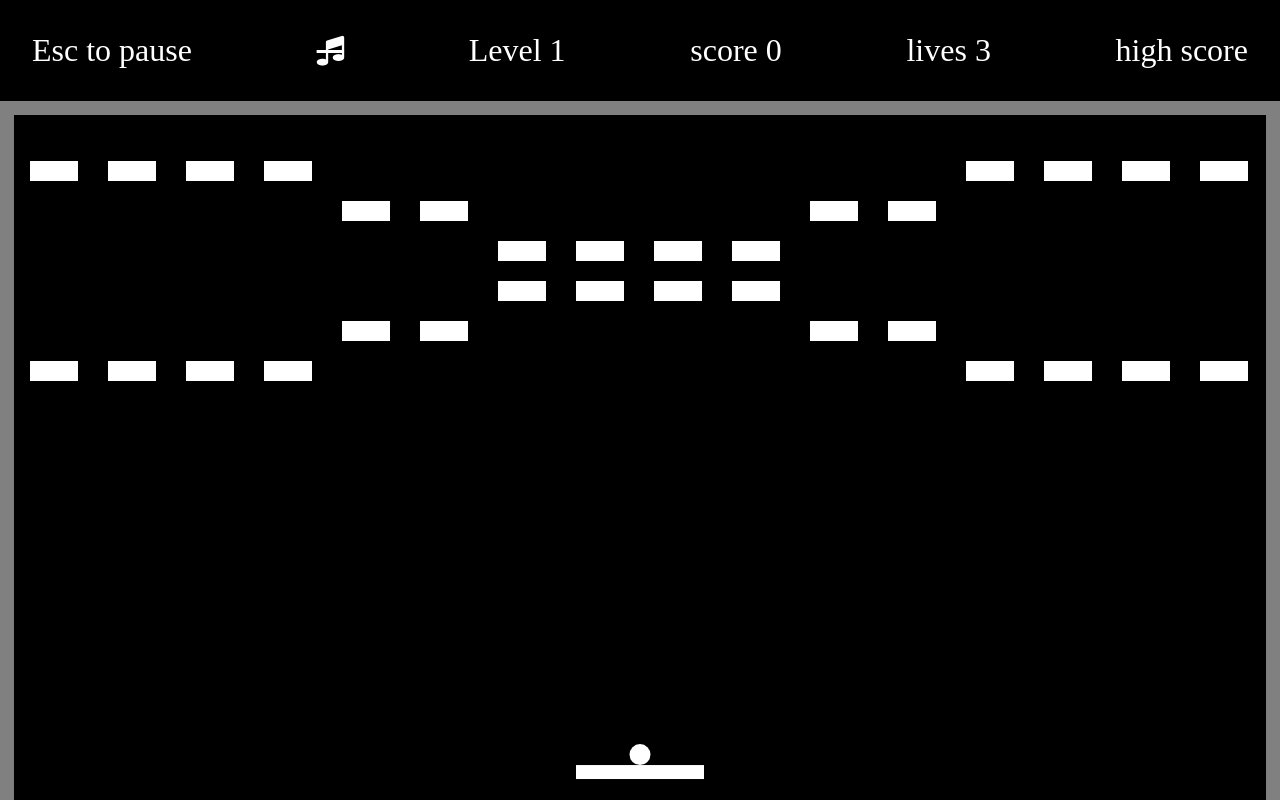
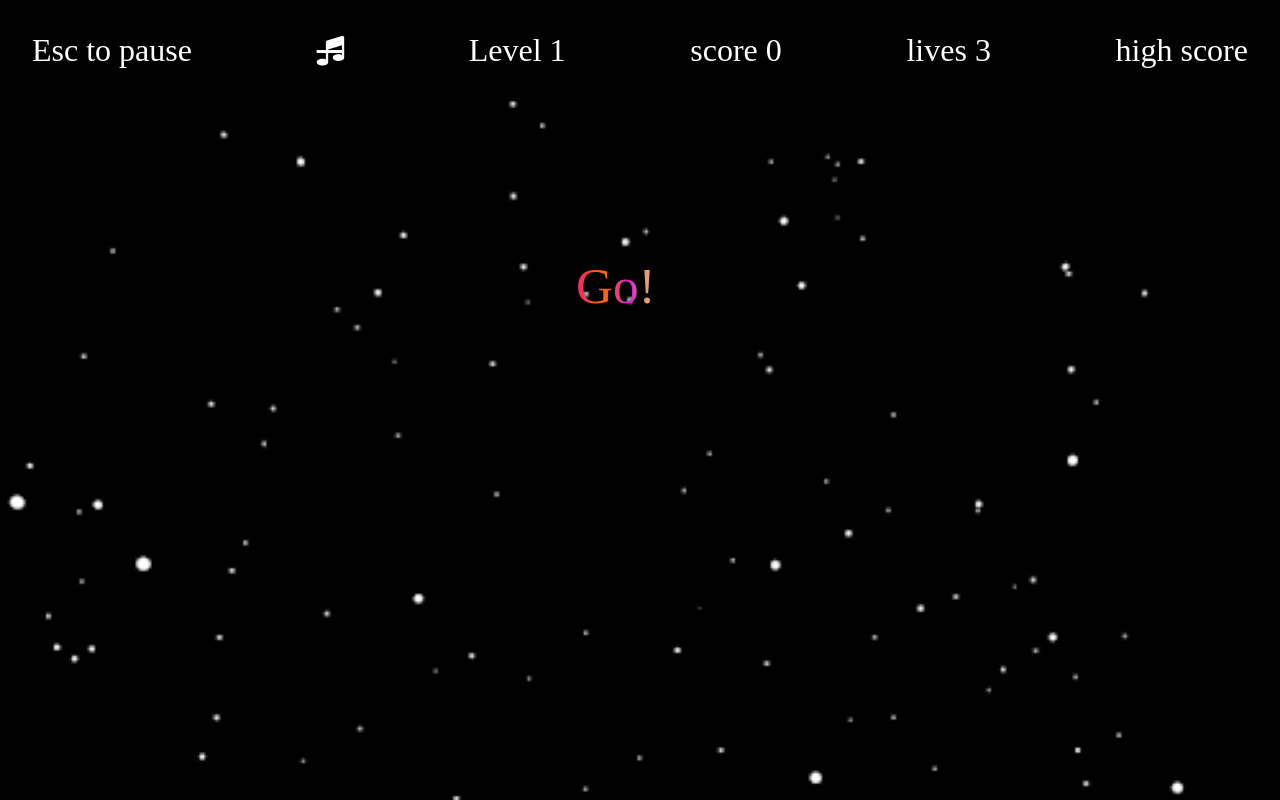
Before and after one commit to mohamedsalah173/Bricks-Breaker-Game, a plain HTML site: page index.html in a window 1280 px wide. Both pictures are taken after a click on the element "Start Game". Drawn offline with Linux system fonts and the light colour scheme.

Commit message:
ٌReady scene

```diff
--- a/index.html
+++ b/index.html
@@ -19,6 +19,7 @@
 
 <body>
     <section id="menu">
+
         <h1><span>B</span>ricks<span>B</span>reaker</h1>
         <div class="start-menu" id="start">Start Game</div>
         <div class="start-menu" id="help">How to play</div>
@@ -107,6 +108,10 @@
             <div id="return-menu">Main menu</div>
         </div>
     </section>
+
+    <section>
+        <div id="startshow"></div>
+    </section>
 </body>
 
 </html>
--- a/scripts/game.js
+++ b/scripts/game.js
@@ -82,7 +82,7 @@ function gameLoop() {
                 createBricks(level3);
                 break;
             default:
-                switchLevel=false;
+                switchLevel = false;
                 isPause = false;
                 break;
         }
--- a/scripts/main.js
+++ b/scripts/main.js
@@ -77,11 +77,14 @@ function returnMenu() {
 setDimensions();
 
 document.getElementById('start').addEventListener('click', () => {
+
+    timeout();
+
     aud.src = "media/click.wav"
     aud.play();
     document.getElementById('menu').style.display = 'none';
     section.style.visibility = 'visible'
-    document.querySelector('canvas').style.display = 'block'
+    document.querySelector('canvas').style.display = 'none'
     document.addEventListener("keydown", keyDown);
     document.addEventListener("keyup", keyUp);
 
@@ -149,3 +152,40 @@ document.getElementById('exit-about').addEventListener('click', () => {
     document.getElementById('menu').style.display = 'flex';
     document.getElementById('about-us').style.display = 'none';
 })
+
+
+
+const startShowDiv = document.getElementById("startshow")
+function timeout() {
+    isPause = false
+    startShowDiv.style.display = 'flex';
+    startShowDiv.textContent = 'Ready!';
+    setTimeout(myGreeting3, 1000);
+
+}
+
+
+function myGreeting3() {
+
+    startShowDiv.textContent = "Steady!";
+    const myTimeout2 = () => {
+        setTimeout(myGreeting2, 1000);
+    };
+    myTimeout2();
+}
+
+function myGreeting2() {
+    startShowDiv.textContent = "Go!";
+    const myTimeout1 = () => {
+        setTimeout(myGreeting1, 1000);
+    };
+    myTimeout1();
+}
+
+function myGreeting1() {
+    startShowDiv.style.display = "none";
+    isPause = true
+    document.querySelector('canvas').style.display = 'block'
+
+
+}
--- a/style.css
+++ b/style.css
@@ -10,7 +10,12 @@ body {
 * {
     box-sizing: border-box;
 }
-#menu ,#up-level, #game-over,#help-menu,#about-us{
+
+#menu,
+#up-level,
+#game-over,
+#help-menu,
+#about-us {
     display: flex;
     justify-content: center;
     align-items: center;
@@ -35,7 +40,10 @@ body {
 #menu h1 span {
     font-size: 5rem;
 }
-.start-menu ,.upLevel-menu div ,.gameOver-menu div{
+
+.start-menu,
+.upLevel-menu div,
+.gameOver-menu div {
     cursor: pointer;
     font-size: 2rem;
     font-weight: 900;
@@ -48,7 +56,10 @@ body {
     margin-bottom: 1rem;
     border: 2px solid rgb(38, 38, 80);
 }
-.start-menu:hover ,.upLevel-menu div:hover,.gameOver-menu div:hover{
+
+.start-menu:hover,
+.upLevel-menu div:hover,
+.gameOver-menu div:hover {
     background-color: rgb(38, 38, 80);
 }
 
@@ -66,14 +77,16 @@ body {
     background-color: #000;
 }
 
-#up-level,#game-over,
+#up-level,
+#game-over,
 .dashboard div {
     font-size: 2rem;
     padding: 2rem;
 
 }
 
-#game-over,#up-level {
+#game-over,
+#up-level {
     width: 100vw;
     height: 100vh;
     position: absolute;
@@ -97,58 +110,62 @@ body {
 
 
 
-#up-level h1{
+#up-level h1 {
     font-size: 3rem;
-    background: linear-gradient(
-        to right, #f32170, #ff6b08,
-         #cf23cf, #eedd44);
+    background: linear-gradient(to right, #f32170, #ff6b08,
+            #cf23cf, #eedd44);
     -webkit-text-fill-color: transparent;
     -webkit-background-clip: text;
     margin: 1rem 0;
     font-weight: 200;
 }
-.upLevel-menu div,.gameOver-menu div,
+
+.upLevel-menu div,
+.gameOver-menu div,
 .gameOver-menu div {
     display: inline-block;
 }
 
-#about-us,#help-menu{
+#about-us,
+#help-menu {
     display: none;
 }
 
-.insturctions>span{
+.insturctions>span {
     font-size: 2rem;
     color: rgb(203, 203, 203);
     margin: 1rem 0;
     font-weight: 200;
 }
 
-#exit-about,#exit-help{
+#exit-about,
+#exit-help {
     font-size: 3rem;
     left: 1vw;
     margin: 2vh 32vw 5vh 0;
     cursor: pointer;
 }
 
-#exit-about:hover,#exit-help:hover{
+#exit-about:hover,
+#exit-help:hover {
     margin: 2vh 35vw 5vh 0;
 }
 
-.instruct-icon{
+.instruct-icon {
     display: inline-block;
     font-size: 2rem;
     margin: 3vh 1vw 3vh 20vw;
 }
 
 
-#about-us>p{
+#about-us>p {
     text-align: center;
     font-size: large;
     font-weight: 400;
 }
 
 
-.team-member{
+.team-member {
     background-color: rgb(22, 20, 20);
     margin: 2vh 0vw;
     padding: 10px;
@@ -156,22 +173,48 @@ body {
 }
 
 
-.links{
+.links {
     text-decoration: none;
     color: white;
     margin: 2vh 5vw;
-    background: linear-gradient(
-        to left, #f32170, #ff6b08,
-         #cf23cf, #eedd44);
+    background: linear-gradient(to left, #f32170, #ff6b08,
+            #cf23cf, #eedd44);
     -webkit-text-fill-color: transparent;
     -webkit-background-clip: text;
 }
 
 
-.links:hover{
-    background: linear-gradient(
-        to right, #f32170, #ff6b08,
-         #cf23cf, #eedd44);
-         -webkit-text-fill-color: transparent;
+.links:hover {
+    background: linear-gradient(to right, #f32170, #ff6b08,
+            #cf23cf, #eedd44);
+    -webkit-text-fill-color: transparent;
     -webkit-background-clip: text;
 }
+
+#startshow {
+    top: 20vw;
+    left: 45vw;
+    direction: ltr;
+    position: absolute;
+    font-size: 4vw;
+    background: linear-gradient(to right, #f32170,
+            #ff6b08, #cf23cf, #eedd44);
+    -webkit-text-fill-color: transparent;
+    -webkit-background-clip: text;
+    animation-name: Three;
+    animation-duration: 5s;
+}
+
+@keyframes Three {
+    50% {
+        transform: scale(3);
+    }
+
+    75% {
+        transform: scale(1.5);
+    }
+
+    100% {
+        transform: scale(1);
+    }
+}
```
Also changed, not shown: scripts/ball.js (+6 -6 lines).
